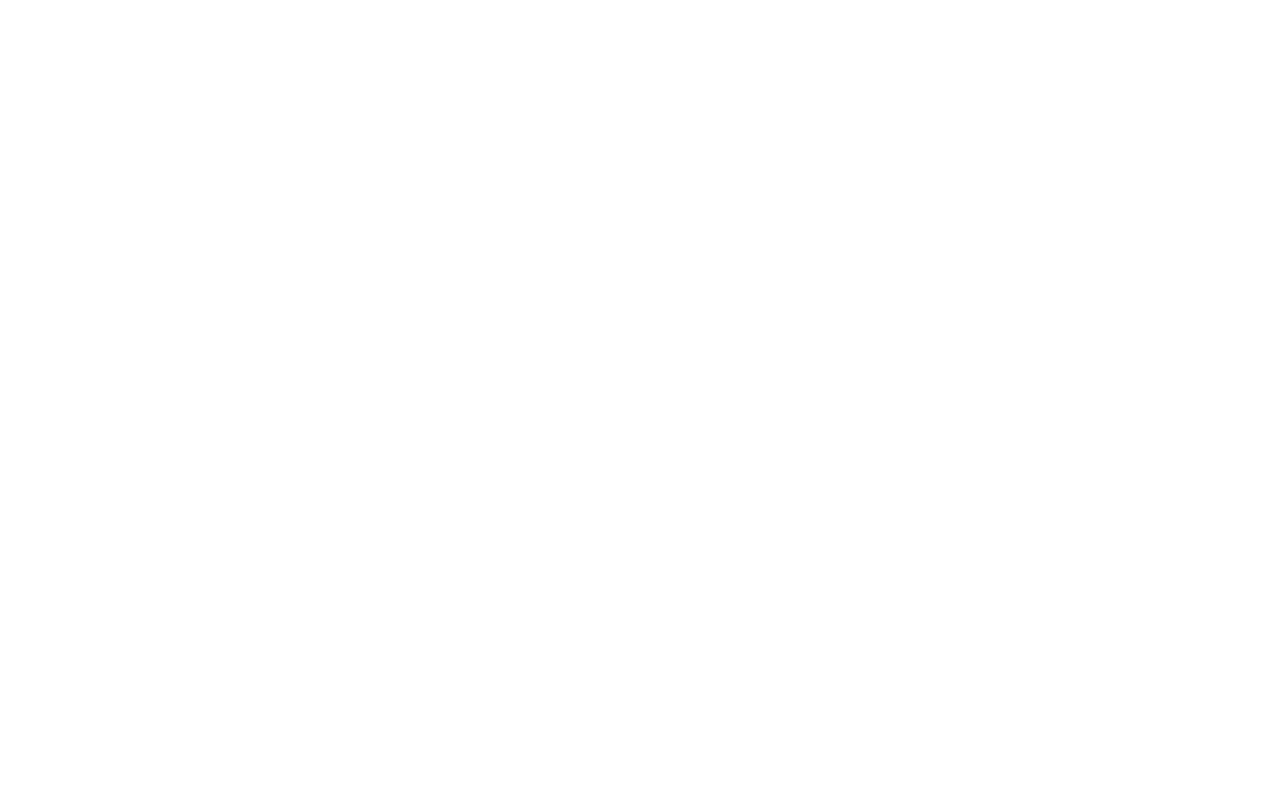
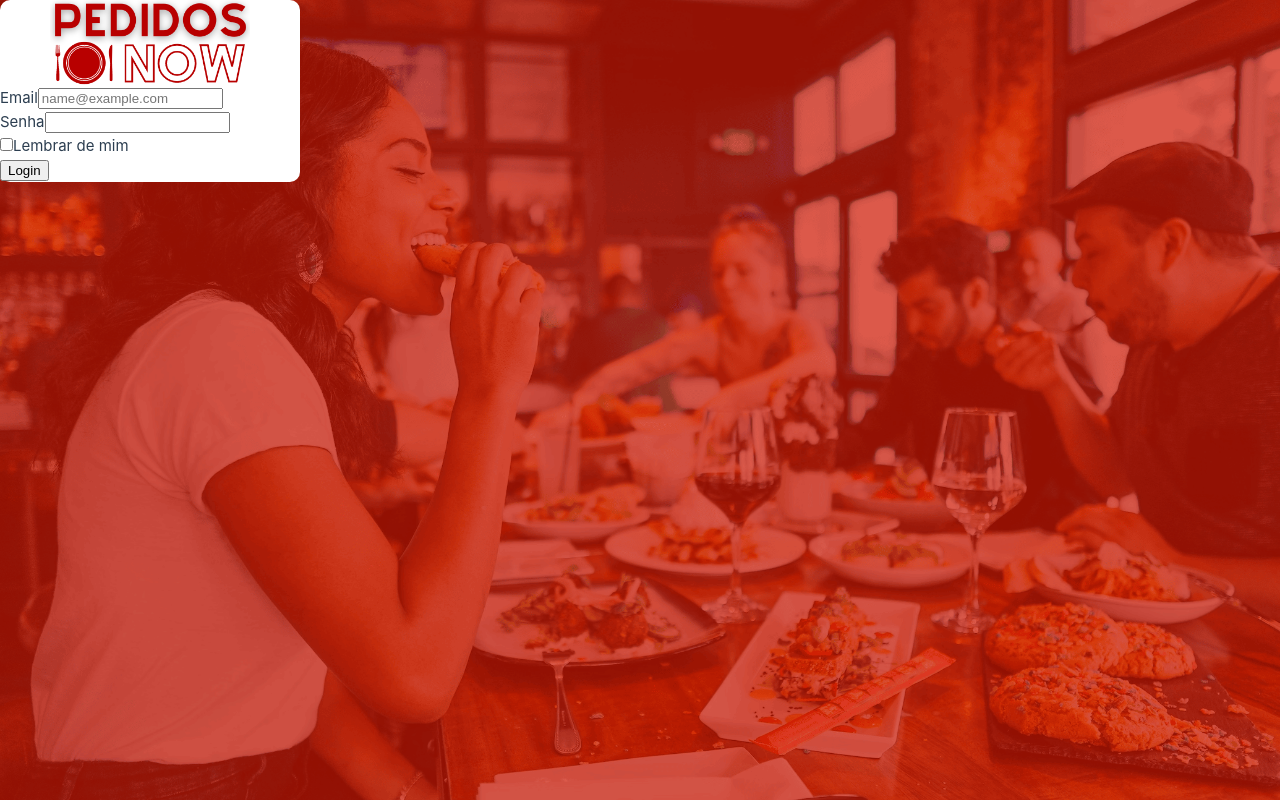
Before and after one commit to lamix1/pedidos-now-vue, a Vue app: page / in a window 1280 px wide. Built offline with nearby package versions, Linux system fonts and the light colour scheme.

Commit message:
Editando a tela de login

```diff
--- a/src/App.vue
+++ b/src/App.vue
@@ -6,5 +6,25 @@
 </template>
 
 <style>
+@import "@/assets/base.css";
+@import "@/assets/main.css";
+#app {
+  margin: 0 auto;
+  height: 100vh;
+  font-weight: normal;
+}
+header,
+footer {
 
+  color: white;
+  height: 10%;
+  font-size: 1.3rem;
+  display: flex;
+  align-items: center;
+  padding-left: 0rem;
+}
+main {
+  width: 100%;
+  height: 100%;
+}
 </style>
--- a/src/assets/main.css
+++ b/src/assets/main.css
@@ -1,35 +1 @@
 @import './base.css';
-
-#app {
-  max-width: 1280px;
-  margin: 0 auto;
-  padding: 2rem;
-
-  font-weight: normal;
-}
-
-a,
-.green {
-  text-decoration: none;
-  color: hsla(160, 100%, 37%, 1);
-  transition: 0.4s;
-}
-
-@media (hover: hover) {
-  a:hover {
-    background-color: hsla(160, 100%, 37%, 0.2);
-  }
-}
-
-@media (min-width: 1024px) {
-  body {
-    display: flex;
-    place-items: center;
-  }
-
-  #app {
-    display: grid;
-    grid-template-columns: 1fr 1fr;
-    padding: 0 2rem;
-  }
-}
--- a/src/views/Login-View.vue
+++ b/src/views/Login-View.vue
@@ -1,9 +1,54 @@
-<template>
-   <div class="bg-image"> </div>
+<template width="100%" height="100%">
+        <div class="container">
+
+          <div class="card w-100" style="width: 20rem;">
+            <div class="card-body">
+            <img src="../assets/PedidosNOW.png" class="card-img-top" width="200px">
+
+            <div class="mb-3">
+  <label for="exampleFormControlInput1" class="form-label">Email</label>
+  <input type="email" class="form-control" id="exampleFormControlInput1" placeholder="name@example.com">
+</div>
+<div class="mb-3">
+  <label for="exampleFormControlInput1" class="form-label">Senha</label>
+  <input type="password" class="form-control" id="exampleFormControlInput1" >
+</div>
+<div class="form-check">
+  <input class="form-check-input" type="checkbox" value="" id="flexCheckDefault">
+  <label class="form-check-label" for="flexCheckDefault">Lembrar de mim</label>
+  </div>
+  <router-link to="/Home.vue" custom v-slot="{ navigate }">
+  <button
+  @click="navigate"
+  role="link"
+  type="button"
+  class="btn btn-primary btn-lg"
+  style="
+
+   "
+  >
+  Login
+</button>
+</router-link>
+</div>
+            </div>
+          </div>
 </template>
 <style>
-.bg-image {
-  background-image: url('../assets/Login.png');
-  height: 100vh;
+.container {
+    background-image: url('../assets/restaurante_updated.png');
+    height: 100vh;
+    background-size: cover;
+  }
+.card-body {
+  justify-content: center;
+  border-radius: 10px;
+  background-color: white;
+  width: 300px;
+}
+.card-img-top {
+  margin-left: 50px;
+  display: flex;
+  justify-content: center;
 }
 </style>
```
